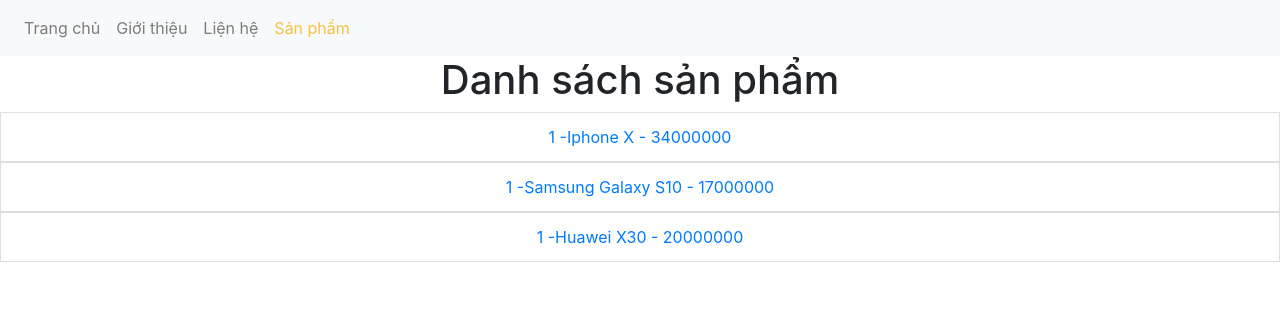
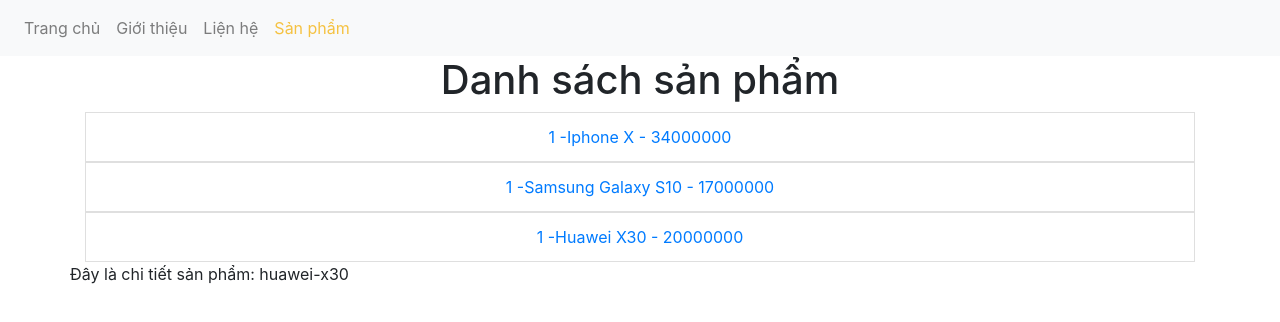
Before and after one commit to vanbui93/70-react-router-dom, a React (Create React App) app: page /products/huawei-x30 in a window 1280 px wide. Shown: the top 322 px of the page. Built offline with nearby package versions, Linux system fonts and the light colour scheme.

Commit message:
[Route-custom] Match - kiem tra trung lap url

```diff
--- /dev/null
+++ b/src/components/ProductItem.js
@@ -0,0 +1,18 @@
+import React, { Component } from 'react'
+
+export default class ProductItem extends Component {
+  render() {
+
+    var {match} = this.props;
+
+    //đặt là slug hay gì cũng dc, tùy ý => cái này đặt tên ở trang Products.js
+    var name = match.params.slug;
+    // console.log(name);
+
+    return (
+      <div>
+        Đây là chi tiết sản phẩm: {name}
+      </div>
+    )
+  }
+}
--- a/src/components/Products.js
+++ b/src/components/Products.js
@@ -1,5 +1,6 @@
 import React, { Component } from 'react'
-import { Route, Link, NavLink } from "react-router-dom";
+import { Route, NavLink } from "react-router-dom";
+import ProductItem from './ProductItem';
 
 export default class Products extends Component {
   render() {
@@ -24,8 +25,7 @@
       }
     ];
 
-    var {match} = this.props;
-    console.log(match);
+    var { match } = this.props;
     var url = match.url;
 
 
@@ -39,14 +39,17 @@
       )
     })
     return (
-      <div>
+      <div className="container">
         <h1>Danh sách sản phẩm</h1>
         <div className="row">
           <div className="col">
-            <ul className="list-group">
+            <ul className="list-group list-group-fluid">
               {result}
             </ul>
           </div>
+        </div>
+        <div className="row">
+          <Route path="/products/:slug" component={ProductItem} />
         </div>
       </div>
     )
--- a/src/components/Routes.js
+++ b/src/components/Routes.js
@@ -7,6 +7,7 @@
 
 //main phải là 1 around function
 //match là đầu vào của main, match là 1 object chứa thông tin về cách 1 thẻ a <Route path> trùng khớp với url
+// thông qua match có thể lấy được url, params, path
 const routes = [
   {
     path: '/',
```
